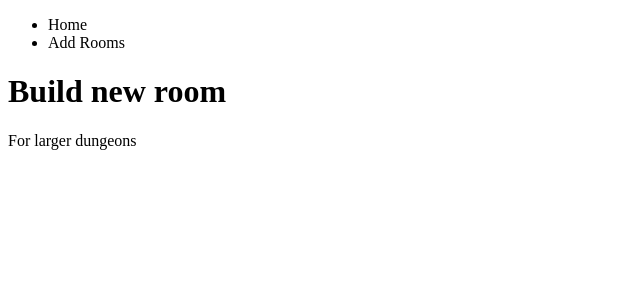
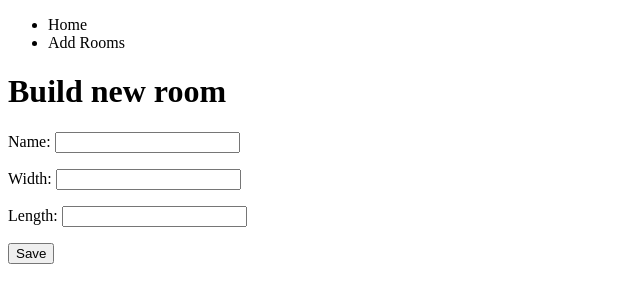
Before and after one commit to LeoKnox/djangoadv1, a Django app: template templates/addroom.html in a window 1280 px wide. Shown: the top 303 px of the page, without its empty margins (0-640 px from the left). Run offline with Django 3.2, Linux system fonts and the light colour scheme; the template is opened without the code that fills it: values that come from a table or form of the project are taken from there, others are empty.

Commit message:
Add files via upload

```diff
--- a/templates/addroom.html
+++ b/templates/addroom.html
@@ -2,6 +2,8 @@
 
 {% block content %}
 <h1>Build new room</h1>
-
-<p>For larger dungeons</p>
+<form>
+    {{ form.as_p }}
+    <input type='submit' value='Save' />
+</form>
 {% endblock %}
```
